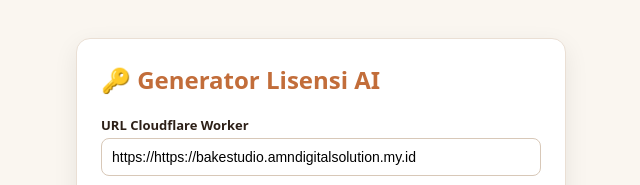
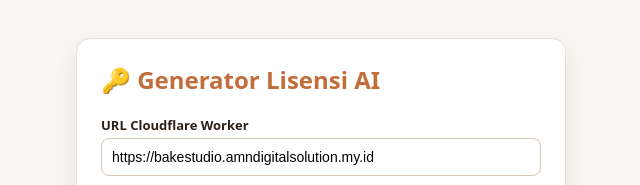
Before and after one commit to andinaufal20/kodelisensistudio, a plain HTML site: page index.html in a window 1280 px wide. Shown: the top 185 px of the page, 319-959 px from the left. Drawn offline with Linux system fonts and the light colour scheme.

Commit message:
Update index.html

```diff
--- a/index.html
+++ b/index.html
@@ -20,7 +20,7 @@
   <div class="box">
     <h2>🔑 Generator Lisensi AI</h2>
     <label>URL Cloudflare Worker</label>
-    <input type="url" id="workerUrl" value="https://https://bakestudio.amndigitalsolution.my.id" />
+    <input type="url" id="workerUrl" value="https://bakestudio.amndigitalsolution.my.id" />
     <label>Password Admin (ADMIN_SECRET)</label>
     <input type="password" id="adminSecret" placeholder="Masukkan ADMIN_SECRET kamu" />
     <label>Nama Pembeli</label>
```
